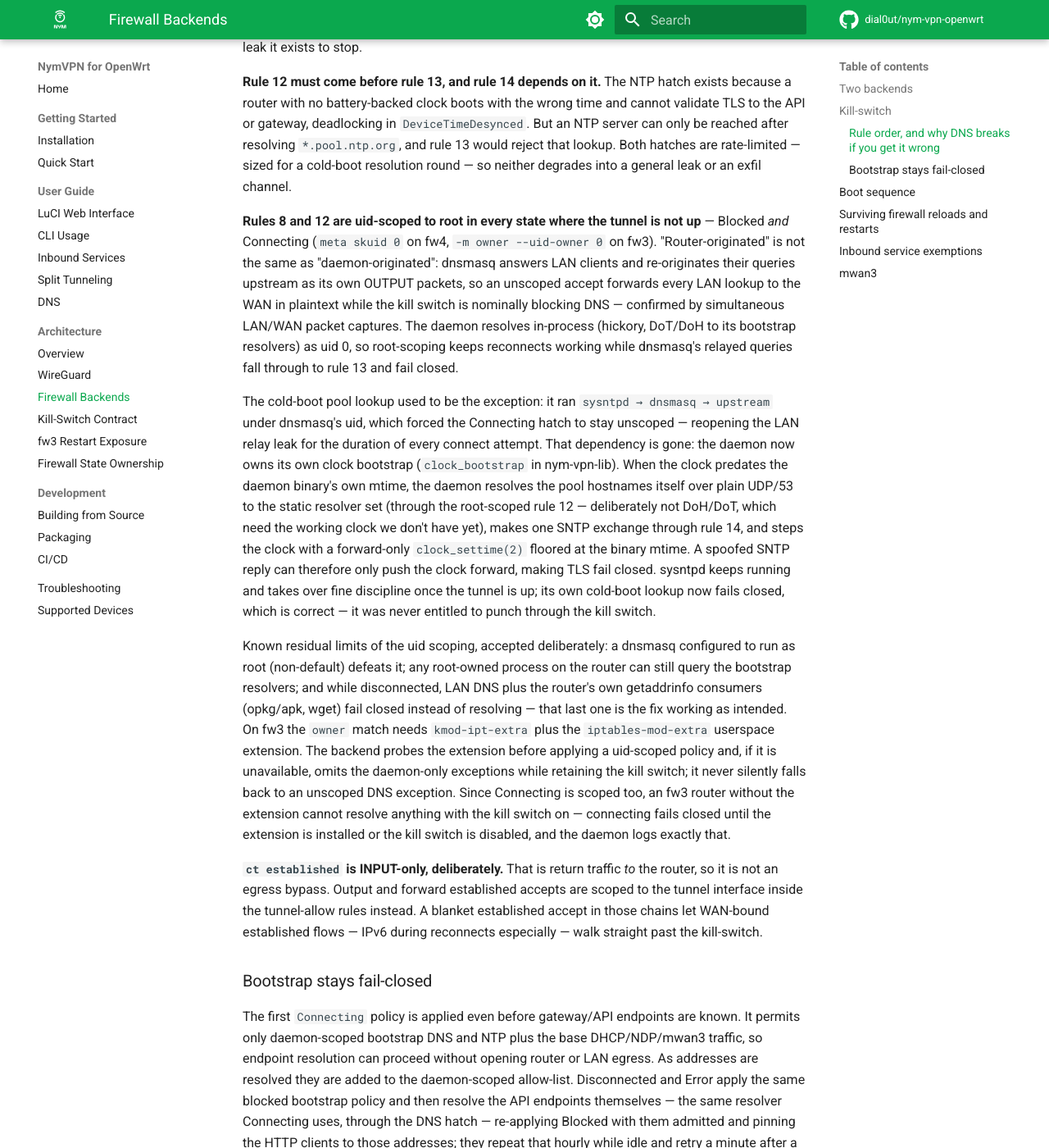
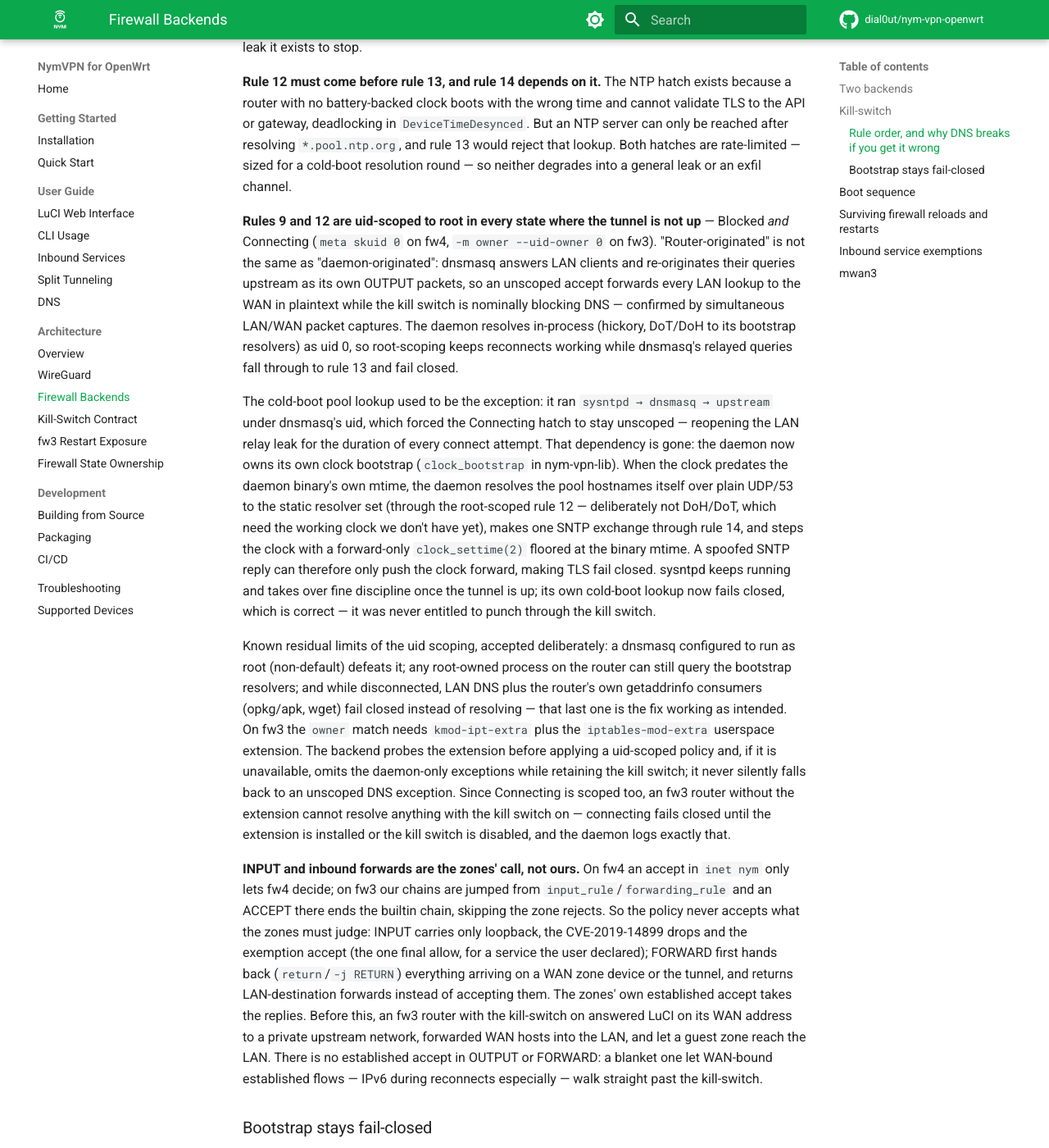
Before and after one commit to dial0ut/nym-vpn-openwrt, an MkDocs documentation site: the page built from docs/architecture/firewall.md, in a window 1280 px wide and 1400 px high, scrolled down 1774 px. Shown: the whole window at 82% size. Built offline with MkDocs 1.6.1 and Material for MkDocs 9.7.7, drawn with Linux system fonts in a browser that asks for light colours; comment, search, counter and statistics services are not loaded; some of the changed text lies outside the part shown.

Commit message:
docs: fw3 accepts are final; ingress is the zones' call

````diff
--- a/docs/architecture/firewall.md
+++ b/docs/architecture/firewall.md
@@ -46,29 +46,29 @@ Every state starts from the same base:
 
 ```text
  1. Loopback in/out
- 2. ct established — INPUT only (see below)
- 3. DHCPv4 and DHCPv6, router as both client and server
- 4. IPv6 NDP
- 5. mwan3 tracking pings
+ 2. Accept the bypass mark 0x14e in FORWARD (always)
+ 3. Return FORWARD traffic arriving on a WAN zone device or the tunnel (see below)
+ 4. DHCPv4 and DHCPv6 out, router as both client and server
+ 5. IPv6 NDP out
+ 6. mwan3 tracking pings out
 ```
 
 then the state's own rules are appended in this order:
 
 ```text
- 6. Allow peer endpoints (the gateways)
- 7. Allow other allowed endpoints (API, etc.)
- 8. Allow DNS to the VPN's DNS servers
- 9. Allow traffic to and from the tunnel interface
-10. Accept the inbound-exemption mark (INPUT/OUTPUT, only if exemptions exist)
-11. Accept the bypass mark 0x14e in FORWARD (always)
+ 7. Allow peer endpoints (the gateways)
+ 8. Allow other allowed endpoints (API, etc.)
+ 9. Allow DNS to the VPN's DNS servers
+10. Allow traffic into the tunnel interface; CVE-2019-14899 drop in INPUT (Connected, LAN on)
+11. Accept the inbound-exemption mark (INPUT/OUTPUT, only if exemptions exist)
 12. DNS escape hatch (rate-limited)
 13. Block DNS port 53 (reject)
 14. NTP escape hatch (rate-limited)
-15. Allow LAN traffic (RFC1918), if enabled
+15. LAN destinations, if enabled: accept in OUTPUT, return in FORWARD
 16. Final reject (catch-all)
 ```
 
-**Rule 9 must come before rule 13.** A LAN client's DNS query, once routed into the tunnel,
+**Rule 10 must come before rule 13.** A LAN client's DNS query, once routed into the tunnel,
 arrives at the firewall as a packet on the tunnel interface destined for port 53. Put the blanket
 port-53 reject first and it catches that query before the tunnel-allow rules get a look at it. DNS
 then fails for every client on the LAN, silently, while everything else works — which is a
@@ -82,7 +82,7 @@ resolving `*.pool.ntp.org`, and rule 13 would reject that lookup. Both hatches a
 sized for a cold-boot resolution round — so neither degrades into a general leak or an exfil
 channel.
 
-**Rules 8 and 12 are uid-scoped to root in every state where the tunnel is not up** — Blocked
+**Rules 9 and 12 are uid-scoped to root in every state where the tunnel is not up** — Blocked
 *and* Connecting (`meta skuid 0` on fw4, `-m owner --uid-owner 0` on fw3). "Router-originated"
 is not the same as "daemon-originated": dnsmasq answers LAN clients and re-originates their
 queries upstream as its own OUTPUT packets, so an unscoped accept forwards every LAN lookup to
@@ -114,10 +114,17 @@ to an unscoped DNS exception. Since Connecting is scoped too, an fw3 router with
 extension cannot resolve anything with the kill switch on — connecting fails closed until the
 extension is installed or the kill switch is disabled, and the daemon logs exactly that.
 
-**`ct established` is INPUT-only, deliberately.** That is return traffic *to* the router, so it is
-not an egress bypass. Output and forward established accepts are scoped to the tunnel interface
-inside the tunnel-allow rules instead. A blanket established accept in those chains let WAN-bound
-established flows — IPv6 during reconnects especially — walk straight past the kill-switch.
+**INPUT and inbound forwards are the zones' call, not ours.** On fw4 an accept in `inet nym` only
+lets fw4 decide; on fw3 our chains are jumped from `input_rule`/`forwarding_rule` and an ACCEPT
+there ends the builtin chain, skipping the zone rejects. So the policy never accepts what the
+zones must judge: INPUT carries only loopback, the CVE-2019-14899 drops and the exemption accept
+(the one final allow, for a service the user declared); FORWARD first hands back
+(`return`/`-j RETURN`) everything arriving on a WAN zone device or the tunnel, and returns
+LAN-destination forwards instead of accepting them. The zones' own established accept takes the
+replies. Before this, an fw3 router with the kill-switch on answered LuCI on its WAN address to a
+private upstream network, forwarded WAN hosts into the LAN, and let a guest zone reach the LAN.
+There is no established accept in OUTPUT or FORWARD: a blanket one let WAN-bound established
+flows — IPv6 during reconnects especially — walk straight past the kill-switch.
 
 ### Bootstrap stays fail-closed
 
@@ -172,7 +179,8 @@ new router-originated and forwarded traffic and lets through exactly what the ro
 up and stay manageable: loopback, DHCP and DHCPv6 as client and server, IPv6 router/neighbour
 solicitation and advertisement, LAN, link-local and multicast destinations (RFC1918,
 `169.254.0.0/16`, `fe80::/10`, `fc00::/7`), and reply-direction packets of established
-connections. INPUT is never touched. SSH and LuCI from the LAN therefore keep working however long
+connections. Forwards to LAN destinations are handed back to the zones rather than accepted, so
+the block never opens wan→lan or guest→lan on fw3. INPUT is never touched. SSH and LuCI from the LAN therefore keep working however long
 the block stays — including when the daemon crash-loops before ever applying a policy, which is
 the case the block exists for.
 
````
Also changed, not shown: docs/architecture/killswitch-contract.md (+8 -2 lines).
